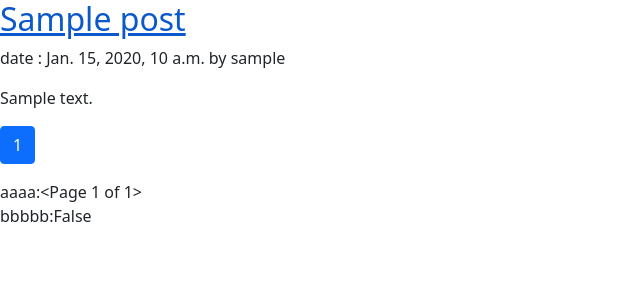
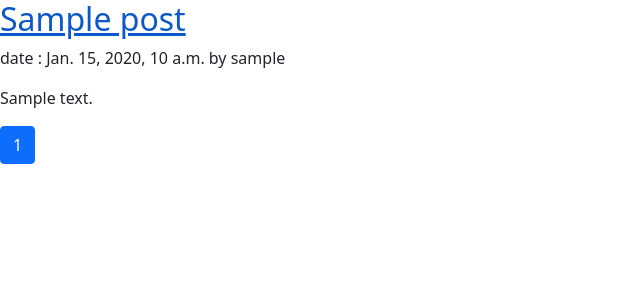
Before and after one commit to imanhpr/simple_django_blog, a Django app: page / in a window 1280 px wide. Shown: the top 300 px of the page, without its empty margins (0-640 px from the left). Run offline with Django 3.2, Linux system fonts and the light colour scheme; tables that the repository leaves empty hold one stand-in row (values such as "Sample post").

Commit message:
REFACTOR: pagination refactor

```diff
--- /dev/null
+++ b/blog/templates/blog/pagination.html
@@ -0,0 +1,11 @@
+<nav aria-label="Page navigation example">
+    <ul class="pagination">
+        {% if page.has_previous %}
+        <li class="page-item"><a class="page-link" href="{% url 'blog:post_list' %}?page={{page.previous_page_number}}">Previous</a></li>
+        {% endif %}
+        <li class="page-item active"><a class="page-link" href="#">{{page.number}}</a></li>
+        {% if page.has_next%}
+        <li class="page-item"><a class="page-link" href="{% url 'blog:post_list' %}?page={{page.next_page_number}}">Next</a></li>
+        {% endif %}
+    </ul>
+</nav>
--- a/blog/templates/blog/post/list.html
+++ b/blog/templates/blog/post/list.html
@@ -1,7 +1,7 @@
 {% extends 'blog/base.html' %} {% block title %}My Blog{% endblock title %}
 
 {% block content %}
-{% for post in page %}
+{% for post in posts %}
 <article>
     <h2>
         <a href="{{ post.get_absolute_url }}">{{ post.title }}</a>
@@ -12,19 +12,6 @@
 
 {% endfor %}
 <footer>
-    <nav aria-label="Page navigation example">
-        <ul class="pagination">
-          {% if page.has_previous %}
-          <li class="page-item"><a class="page-link" href="{% url 'blog:post_list' %}?page={{page.previous_page_number}}">Previous</a></li>
-          {% endif %}
-          <li class="page-item active"><a class="page-link" href="#">{{page.number}}</a></li>
-          {% if page.has_next%}
-          <li class="page-item"><a class="page-link" href="{% url 'blog:post_list' %}?page={{page.next_page_number}}">Next</a></li>
-          {% endif %}
-        </ul>
-      </nav>
-    aaaa:{{page}}
-    <br>
-    bbbbb:{{page.has_next}}
+{% include 'blog/pagination.html' with page=posts %}
 </footer>
 {% endblock content %}
--- a/blog/views.py
+++ b/blog/views.py
@@ -26,7 +26,7 @@ def post_list(request: HttpRequest) -> HttpResponse:
     return render(
         request=request,
         template_name="blog/post/list.html",
-        context={"page": posts},
+        context={"posts": posts},
     )
 
 
```
